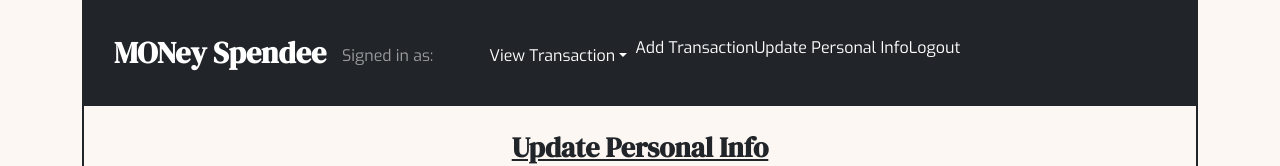
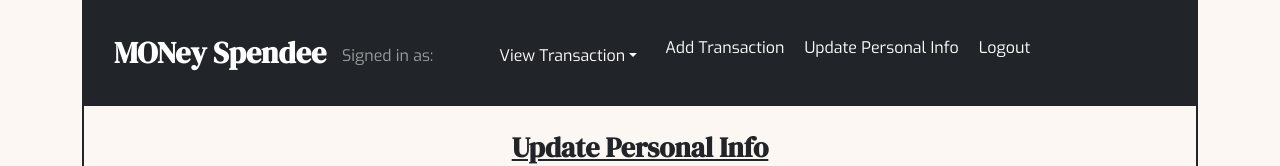
Before and after one commit to chonnikan-aue/money-spendee-client, a React (Create React App) app: page /update-info in a window 1280 px wide. Shown: the top 166 px of the page. Built offline with nearby package versions, Linux system fonts and the light colour scheme.

Commit message:
styling Header

```diff
--- a/src/components/DepositFixedIncome/DepositFixedIncome.js
+++ b/src/components/DepositFixedIncome/DepositFixedIncome.js
@@ -1,4 +1,4 @@
-import React, { useRef, useState } from "react";
+import React, { useState } from "react";
 import axios from "axios";
 import { Form, Button, FloatingLabel } from "react-bootstrap";
 
--- a/src/components/Header/Header.css
+++ b/src/components/Header/Header.css
@@ -2,6 +2,7 @@
   --bs-navbar-padding-x: 20px !important;
   --bs-navbar-padding-y: 20px !important;
   --bs-navbar-brand-font-size: 30px !important;
+  --bs-nav-link-padding-y: 0 !important;
 }
 
 .navbar-brand {
@@ -25,6 +26,5 @@ a {
 }
 
 .nav-item {
-  padding-top: 8px;
-  padding-bottom: 8px;
+  padding: 8px 10px 8px 10px;
 }
```
